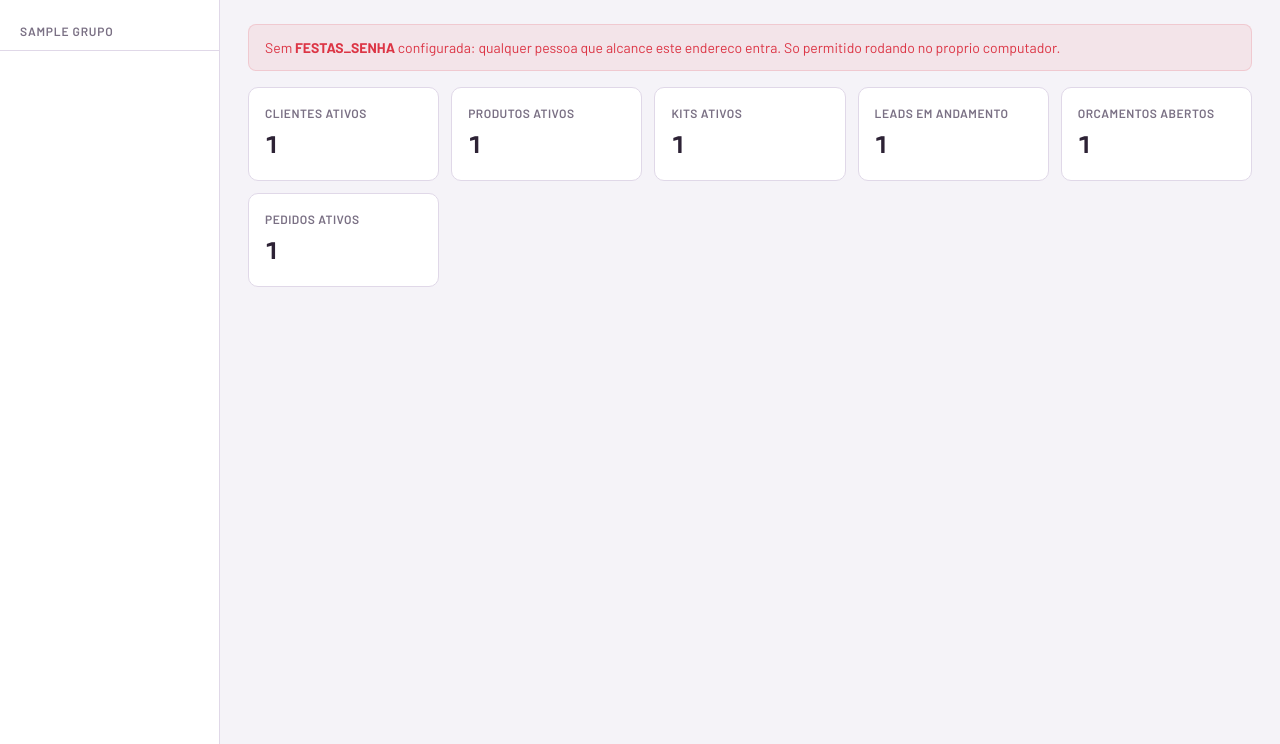
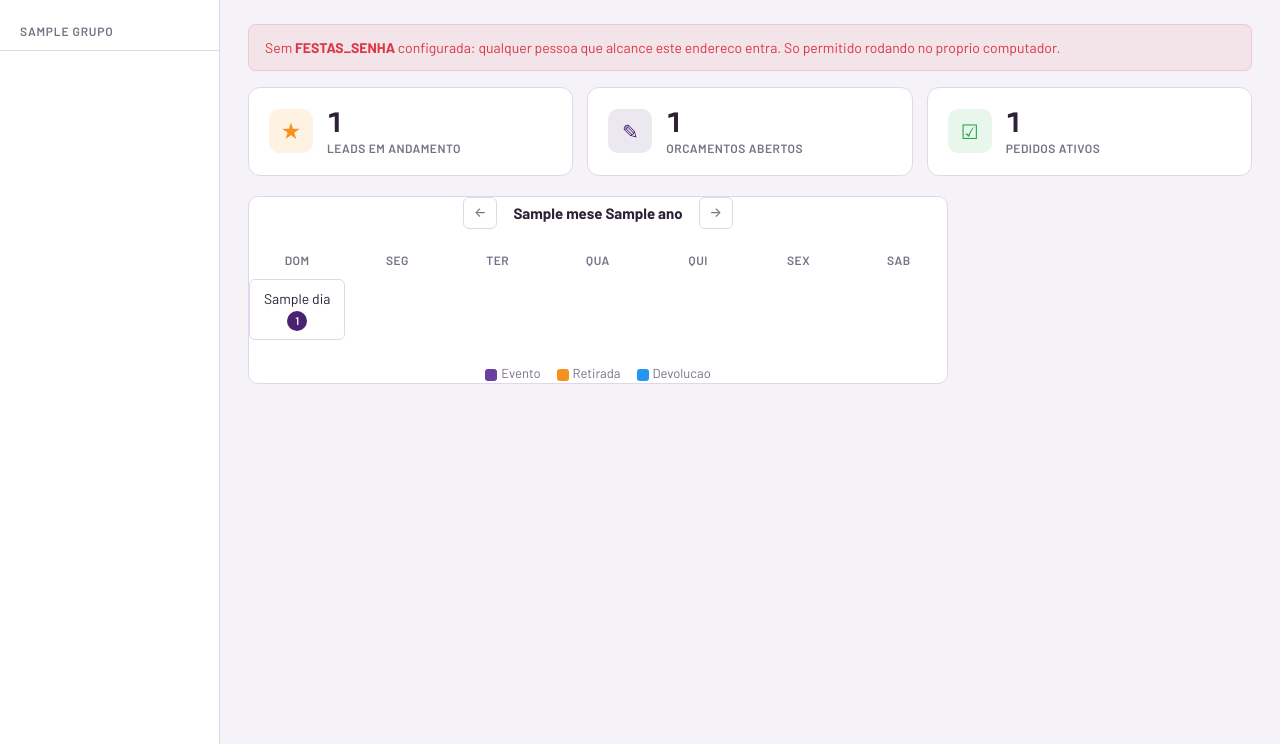
Before and after one commit to samirhamdan/morumbi-festas, a Python web app: template sistema/templates/painel.html in a window 1280 px wide. Shown: the part 56-800 px from the top of the page. Run offline with Jinja, Linux system fonts and the light colour scheme; the template is opened without the code that fills it: most values are stand-ins (such as "Sample title", 1, 10 or a date in 2020).

Commit message:
Redesenha dashboard: 3 cards (leads, orcamentos, pedidos) + agenda mensal
Remove cards de clientes/produtos/kits do dashboard, mantendo apenas
leads em andamento, orcamentos abertos e pedidos ativos com icones
coloridos. Adiciona calendario mensal integrado com navegacao por mes
e links para a visao diaria da agenda.

Co-Authored-By: Claude Opus 4.6 <noreply@anthropic.com>
Claude-Session: https://claude.ai/code/session_0158EehnPavb1eLhHigb98fY

```diff
--- a/sistema/static/sistema.css
+++ b/sistema/static/sistema.css
@@ -646,7 +646,68 @@ body.bancada { background: var(--fundo); }
   color: var(--suave);
 }
 
-/* --- Dash --- */
+/* --- Dash cards --- */
+
+.dash-cards {
+  display: grid;
+  grid-template-columns: repeat(3, 1fr);
+  gap: 14px;
+  margin-bottom: 20px;
+}
+@media (max-width: 600px) {
+  .dash-cards { grid-template-columns: 1fr; }
+}
+.dash-card {
+  display: flex;
+  align-items: center;
+  gap: 14px;
+  background: var(--superficie);
+  border: 1px solid var(--borda);
+  border-radius: 12px;
+  padding: 18px 20px;
+  text-decoration: none;
+  transition: border-color .15s, box-shadow .15s;
+}
+.dash-card:hover {
+  border-color: var(--roxo-claro);
+  box-shadow: 0 2px 12px rgba(74,35,112,.08);
+  text-decoration: none;
+}
+.dash-card-icone {
+  width: 44px;
+  height: 44px;
+  border-radius: 10px;
+  display: flex;
+  align-items: center;
+  justify-content: center;
+  font-size: 20px;
+  flex-shrink: 0;
+}
+.dash-card--laranja .dash-card-icone { background: rgba(245,146,30,.12); color: var(--laranja); }
+.dash-card--roxo .dash-card-icone    { background: rgba(74,35,112,.1); color: var(--roxo); }
+.dash-card--verde .dash-card-icone   { background: rgba(40,167,69,.1); color: var(--verde); }
+.dash-card-info { flex: 1; }
+.dash-card-valor {
+  display: block;
+  font-size: 28px;
+  font-weight: 700;
+  color: var(--texto);
+  line-height: 1.1;
+  font-variant-numeric: tabular-nums;
+}
+.dash-card-rotulo {
+  display: block;
+  font-size: 12px;
+  font-weight: 600;
+  text-transform: uppercase;
+  letter-spacing: .5px;
+  color: var(--suave);
+  margin-top: 2px;
+}
+
+.dash-agenda {
+  max-width: 700px;
+}
 
 .dash-secao { margin-bottom: 20px; }
 
--- a/sistema/templates/painel.html
+++ b/sistema/templates/painel.html
@@ -30,31 +30,68 @@
 
 {% else %}
 
-  <div class="placar">
-    <a href="{{ url_for('lista_clientes') }}" id="v-clientes">
-      <span class="rotulo">Clientes ativos</span>
-      <span class="valor">{{ total_clientes }}</span>
+  <div class="dash-cards">
+    <a href="{{ url_for('lista_leads') }}" class="dash-card dash-card--laranja">
+      <span class="dash-card-icone">&#9733;</span>
+      <div class="dash-card-info">
+        <span class="dash-card-valor">{{ total_leads }}</span>
+        <span class="dash-card-rotulo">Leads em andamento</span>
+      </div>
     </a>
-    <a href="{{ url_for('lista_produtos') }}" id="v-produtos">
-      <span class="rotulo">Produtos ativos</span>
-      <span class="valor">{{ total_produtos }}</span>
+    <a href="{{ url_for('lista_orcamentos') }}" class="dash-card dash-card--roxo">
+      <span class="dash-card-icone">&#9998;</span>
+      <div class="dash-card-info">
+        <span class="dash-card-valor">{{ total_orcamentos }}</span>
+        <span class="dash-card-rotulo">Orcamentos abertos</span>
+      </div>
     </a>
-    <a href="{{ url_for('lista_kits') }}" id="v-kits">
-      <span class="rotulo">Kits ativos</span>
-      <span class="valor">{{ total_kits }}</span>
+    <a href="{{ url_for('lista_pedidos') }}" class="dash-card dash-card--verde">
+      <span class="dash-card-icone">&#9745;</span>
+      <div class="dash-card-info">
+        <span class="dash-card-valor">{{ total_pedidos }}</span>
+        <span class="dash-card-rotulo">Pedidos ativos</span>
+      </div>
     </a>
-    <a href="{{ url_for('lista_leads') }}" id="v-leads">
-      <span class="rotulo">Leads em andamento</span>
-      <span class="valor">{{ total_leads }}</span>
-    </a>
-    <a href="{{ url_for('lista_orcamentos') }}" id="v-orcamentos">
-      <span class="rotulo">Orcamentos abertos</span>
-      <span class="valor">{{ total_orcamentos }}</span>
-    </a>
-    <a href="{{ url_for('lista_pedidos') }}" id="v-pedidos">
-      <span class="rotulo">Pedidos ativos</span>
-      <span class="valor">{{ total_pedidos }}</span>
-    </a>
+  </div>
+
+  <div class="cartao dash-agenda">
+    <div class="cal-nav">
+      <a href="{{ url_for('painel', ano=ano_ant, mes=mes_ant) }}"
+         class="botao mini vazado">&larr;</a>
+      <strong>{{ meses[mes - 1] }} {{ ano }}</strong>
+      <a href="{{ url_for('painel', ano=ano_prox, mes=mes_prox) }}"
+         class="botao mini vazado">&rarr;</a>
+    </div>
+
+    <div class="ag-grade-mensal">
+      <span class="cal-dia-nome">Dom</span>
+      <span class="cal-dia-nome">Seg</span>
+      <span class="cal-dia-nome">Ter</span>
+      <span class="cal-dia-nome">Qua</span>
+      <span class="cal-dia-nome">Qui</span>
+      <span class="cal-dia-nome">Sex</span>
+      <span class="cal-dia-nome">Sab</span>
+
+      {% for _ in range(offset_dia) %}
+      <span class="cal-dia vazio"></span>
+      {% endfor %}
+
+      {% for d in calendario %}
+      <a class="ag-cel {{ 'ag-hoje' if d.data == hoje.isoformat() }}"
+         href="{{ url_for('agenda', visao='diaria', ano=ano, mes=mes, dia=d.dia) }}">
+        <span class="ag-num">{{ d.dia }}</span>
+        {% if d.eventos %}
+        <span class="ag-badge">{{ d.eventos|length }}</span>
+        {% endif %}
+      </a>
+      {% endfor %}
+    </div>
+
+    <div class="cal-legenda">
+      <span class="leg-evento">Evento</span>
+      <span class="leg-retirada">Retirada</span>
+      <span class="leg-devolucao">Devolucao</span>
+    </div>
   </div>
 
 {% endif %}
```
Also changed, not shown: sistema/app.py (+38 -0 lines), tests/test_kits.py (+1 -1 lines), tests/test_produtos.py (+1 -1 lines), tests/test_reservas.py (+3 -3 lines).
